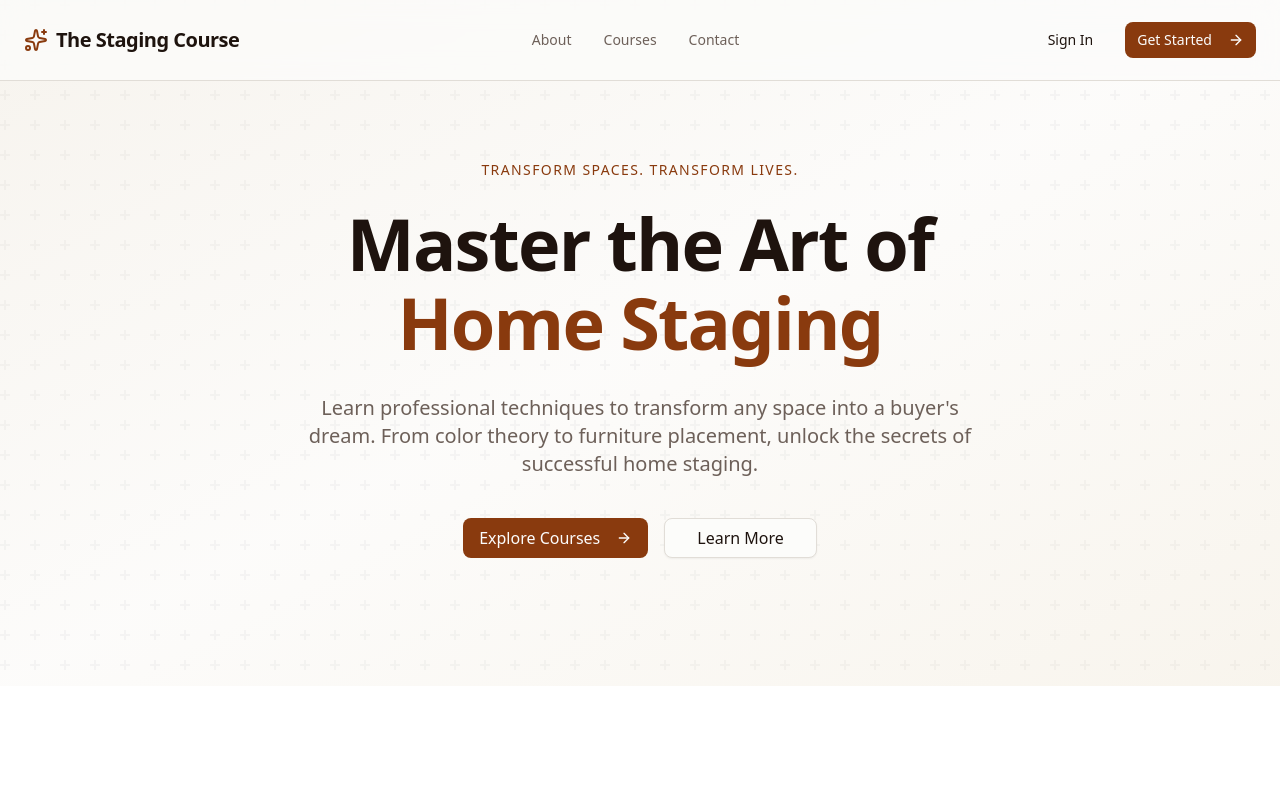
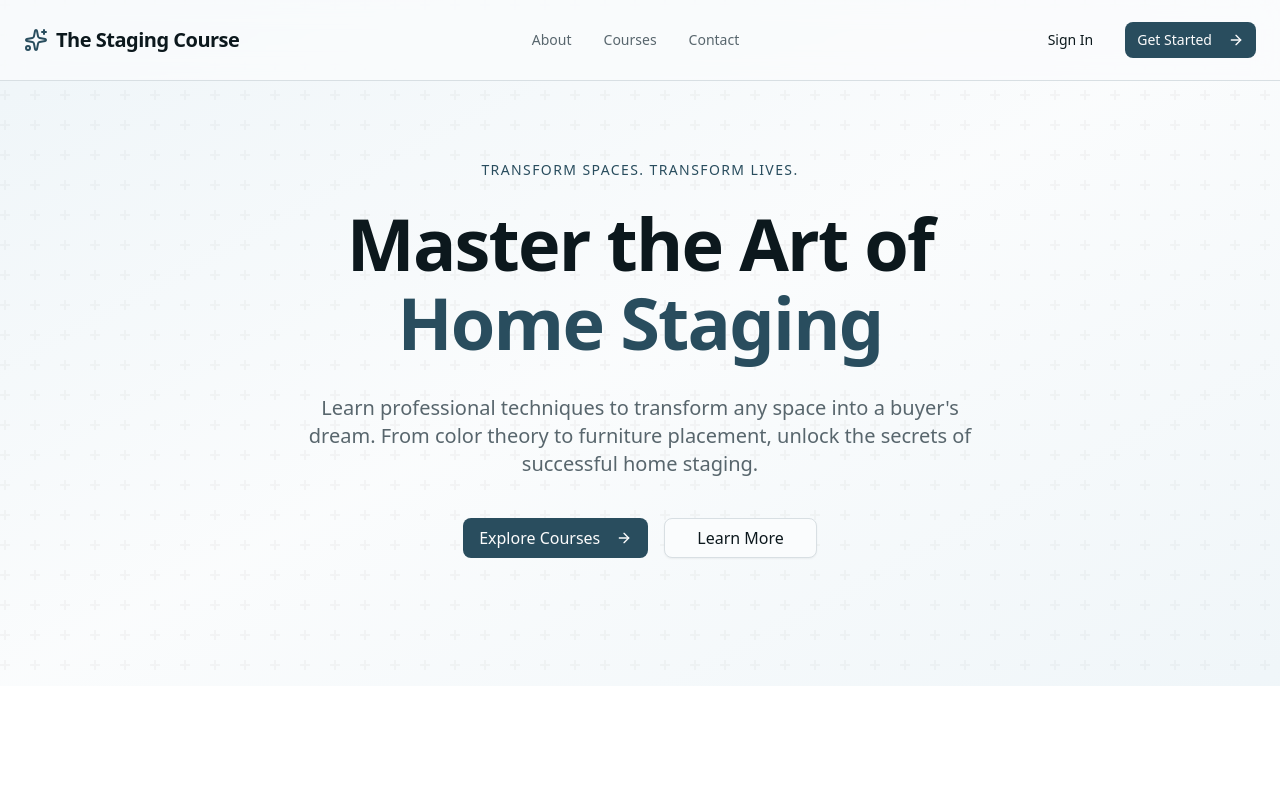
Before and after one commit to steven-asearcy/the-staging-course, a Next.js app: page / in a window 1280 px wide. Shown: the top 800 px of the page. Built offline with nearby package versions, Linux system fonts and the light colour scheme; no server answers; the database is empty.

Commit message:
Update primary color to slate blue (#395264)

```diff
--- a/app/globals.css
+++ b/app/globals.css
@@ -48,71 +48,71 @@
 
 :root {
   --radius: 0.625rem;
-  --background: oklch(0.99 0.002 80);
-  --foreground: oklch(0.2 0.02 50);
+  --background: oklch(0.99 0.002 230);
+  --foreground: oklch(0.2 0.02 230);
   --card: oklch(1 0 0);
-  --card-foreground: oklch(0.2 0.02 50);
+  --card-foreground: oklch(0.2 0.02 230);
   --popover: oklch(1 0 0);
-  --popover-foreground: oklch(0.2 0.02 50);
-  --primary: oklch(0.45 0.12 45);
+  --popover-foreground: oklch(0.2 0.02 230);
+  --primary: oklch(0.40 0.05 230);
   --primary-foreground: oklch(0.99 0 0);
-  --secondary: oklch(0.96 0.01 80);
-  --secondary-foreground: oklch(0.25 0.02 50);
-  --muted: oklch(0.96 0.01 80);
-  --muted-foreground: oklch(0.5 0.02 50);
-  --accent: oklch(0.92 0.03 80);
-  --accent-foreground: oklch(0.25 0.02 50);
+  --secondary: oklch(0.96 0.01 230);
+  --secondary-foreground: oklch(0.25 0.02 230);
+  --muted: oklch(0.96 0.01 230);
+  --muted-foreground: oklch(0.5 0.02 230);
+  --accent: oklch(0.92 0.02 230);
+  --accent-foreground: oklch(0.25 0.02 230);
   --destructive: oklch(0.55 0.22 25);
-  --border: oklch(0.90 0.01 80);
-  --input: oklch(0.90 0.01 80);
-  --ring: oklch(0.45 0.12 45);
-  --chart-1: oklch(0.55 0.15 45);
-  --chart-2: oklch(0.65 0.12 160);
-  --chart-3: oklch(0.50 0.08 220);
-  --chart-4: oklch(0.75 0.15 85);
-  --chart-5: oklch(0.70 0.18 70);
-  --sidebar: oklch(0.98 0.005 80);
-  --sidebar-foreground: oklch(0.2 0.02 50);
-  --sidebar-primary: oklch(0.45 0.12 45);
+  --border: oklch(0.90 0.01 230);
+  --input: oklch(0.90 0.01 230);
+  --ring: oklch(0.40 0.05 230);
+  --chart-1: oklch(0.45 0.06 230);
+  --chart-2: oklch(0.55 0.10 180);
+  --chart-3: oklch(0.50 0.08 260);
+  --chart-4: oklch(0.60 0.12 200);
+  --chart-5: oklch(0.65 0.08 210);
+  --sidebar: oklch(0.98 0.005 230);
+  --sidebar-foreground: oklch(0.2 0.02 230);
+  --sidebar-primary: oklch(0.40 0.05 230);
   --sidebar-primary-foreground: oklch(0.99 0 0);
-  --sidebar-accent: oklch(0.94 0.02 80);
-  --sidebar-accent-foreground: oklch(0.25 0.02 50);
-  --sidebar-border: oklch(0.90 0.01 80);
-  --sidebar-ring: oklch(0.45 0.12 45);
+  --sidebar-accent: oklch(0.94 0.015 230);
+  --sidebar-accent-foreground: oklch(0.25 0.02 230);
+  --sidebar-border: oklch(0.90 0.01 230);
+  --sidebar-ring: oklch(0.40 0.05 230);
 }
 
 .dark {
-  --background: oklch(0.15 0.01 50);
-  --foreground: oklch(0.96 0.005 80);
-  --card: oklch(0.18 0.01 50);
-  --card-foreground: oklch(0.96 0.005 80);
-  --popover: oklch(0.18 0.01 50);
-  --popover-foreground: oklch(0.96 0.005 80);
-  --primary: oklch(0.70 0.12 45);
-  --primary-foreground: oklch(0.15 0.01 50);
-  --secondary: oklch(0.25 0.01 50);
-  --secondary-foreground: oklch(0.96 0.005 80);
-  --muted: oklch(0.25 0.01 50);
-  --muted-foreground: oklch(0.65 0.01 80);
-  --accent: oklch(0.28 0.02 50);
-  --accent-foreground: oklch(0.96 0.005 80);
+  --background: oklch(0.15 0.015 230);
+  --foreground: oklch(0.96 0.005 230);
+  --card: oklch(0.18 0.015 230);
+  --card-foreground: oklch(0.96 0.005 230);
+  --popover: oklch(0.18 0.015 230);
+  --popover-foreground: oklch(0.96 0.005 230);
+  --primary: oklch(0.60 0.08 230);
+  --primary-foreground: oklch(0.15 0.015 230);
+  --secondary: oklch(0.25 0.015 230);
+  --secondary-foreground: oklch(0.96 0.005 230);
+  --muted: oklch(0.25 0.015 230);
+  --muted-foreground: oklch(0.65 0.01 230);
+  --accent: oklch(0.28 0.02 230);
+  --accent-foreground: oklch(0.96 0.005 230);
   --destructive: oklch(0.65 0.20 25);
   --border: oklch(1 0 0 / 12%);
   --input: oklch(1 0 0 / 15%);
-  --ring: oklch(0.70 0.12 45);
-  --chart-1: oklch(0.60 0.18 45);
-  --chart-2: oklch(0.65 0.15 160);
-  --chart-3: oklch(0.70 0.15 70);
-  --chart-4: oklch(0.55 0.20 300);
-  --chart-5: oklch(0.60 0.22 20);
-  --sidebar: oklch(0.18 0.01 50);
-  --sidebar-foreground: oklch(0.96 0.005 80);
-  --sidebar-primary: oklch(0.70 0.12 45);
-  --sidebar-primary-foreground: oklch(0.15 0.01 50);
-  --sidebar-accent: oklch(0.25 0.01 50);
-  --sidebar-accent-foreground: oklch(0.96 0.005 80);
+  --ring: oklch(0.60 0.08 230);
+  --chart-1: oklch(0.55 0.10 230);
+  --chart-2: oklch(0.60 0.12 180);
+  --chart-3: oklch(0.65 0.10 260);
+  --chart-4: oklch(0.50 0.15 200);
+  --chart-5: oklch(0.55 0.12 210);
+  --sidebar: oklch(0.18 0.015 230);
+  --sidebar-foreground: oklch(0.96 0.005 230);
+  --sidebar-primary: oklch(0.60 0.08 230);
+  --sidebar-primary-foreground: oklch(0.15 0.015 230);
+  --sidebar-accent: oklch(0.25 0.015 230);
+  --sidebar-accent-foreground: oklch(0.96 0.005 230);
   --sidebar-border: oklch(1 0 0 / 12%);
-  --sidebar-ring: oklch(0.70 0.12 45);
+  --sidebar-ring: oklch(0.60 0.08 230);
 }
 
 @layer base {
```
